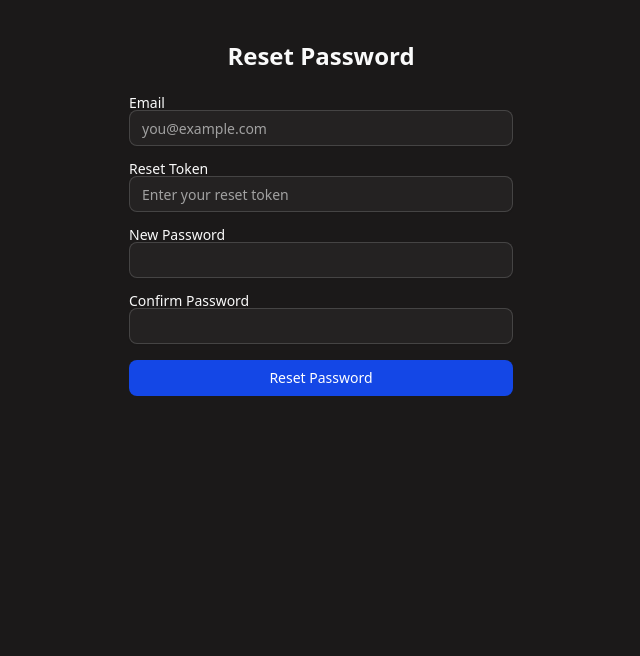
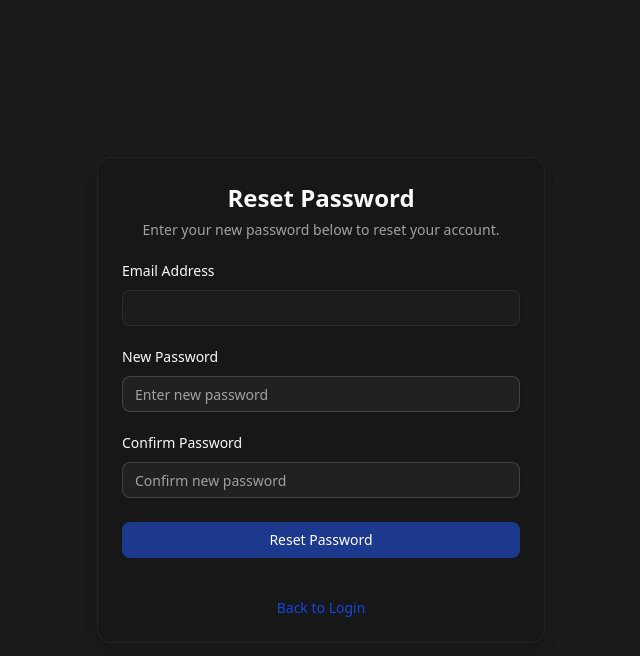
Before and after one commit to rshdgvn/LV-CIS, a React (Vite) app in the folder client/: page /reset-password in a window 1280 px wide. Shown: the top 656 px of the page, without its empty margins (319-959 px from the left). Built offline with nearby package versions, Linux system fonts and the light colour scheme; no server answers.

Commit message:
improved forgot password forms

```diff
--- a/client/src/pages/auth/ForgotPassword.jsx
+++ b/client/src/pages/auth/ForgotPassword.jsx
@@ -1,22 +1,28 @@
 import { useState } from "react";
+import { cn } from "@/lib/utils";
 import { Button } from "@/components/ui/button";
+import {
+  Card,
+  CardContent,
+  CardDescription,
+  CardHeader,
+  CardTitle,
+} from "@/components/ui/card";
 import { Input } from "@/components/ui/input";
 import { Label } from "@/components/ui/label";
 import { APP_URL } from "@/lib/config";
-import { useNavigate } from "react-router-dom";
 
-export function ForgotPassword() {
+export function ForgotPassword({ className, ...props }) {
   const [email, setEmail] = useState("");
   const [message, setMessage] = useState("");
-  const [token, setToken] = useState("");
   const [loading, setLoading] = useState(false);
 
   const handleSubmit = async (e) => {
     e.preventDefault();
     setLoading(true);
     setMessage("");
-    setToken("");
 
+    try {
       const res = await fetch(`${APP_URL}/forgot-password`, {
         method: "POST",
         headers: { "Content-Type": "application/json" },
@@ -24,78 +30,84 @@ export function ForgotPassword() {
       });
 
       const data = await res.json();
+      setMessage(data.message || "Something went wrong");
+    } catch (err) {
+      setMessage("Something went wrong. Please try again.");
+    } finally {
       setLoading(false);
-    setMessage(data.message || "Something went wrong");
-
-    if (data.token) {
-      setToken(data.token);
     }
   };
 
-  const nav = useNavigate();
+  return (
+    <div
+      className={cn(
+        "flex min-h-screen items-center justify-center px-4",
+        className
+      )}
+      {...props}
+    >
+      <div className="w-full max-w-md">
+        <Card className="shadow-lg border border-border/50">
+          <CardHeader className="text-center">
+            <CardTitle className="text-2xl font-semibold">
+              Forgot Your Password?
+            </CardTitle>
+            <CardDescription>
+              Enter your email below and we’ll send you a password reset link.
+            </CardDescription>
+          </CardHeader>
 
-  const copyToken = () => {
-    navigator.clipboard.writeText(token);
-    alert("Token copied to clipboard!");
-  };
-
-  return (
-    <div className="flex flex-col gap-6 max-w-sm mx-auto mt-10">
-      <h2 className="text-2xl font-bold text-center">Forgot Password</h2>
-
-      <form onSubmit={handleSubmit} className="grid gap-4">
-        <div>
-          <Label htmlFor="email">Email address</Label>
+          <CardContent>
+            <form onSubmit={handleSubmit} className="grid gap-6">
+              <div className="grid gap-3">
+                <Label htmlFor="email">Email Address</Label>
                 <Input
                   id="email"
                   type="email"
+                  placeholder="you@example.com"
                   value={email}
                   onChange={(e) => setEmail(e.target.value)}
-            placeholder="you@example.com"
                   required
                 />
               </div>
 
               <Button
+                type="submit"
                 disabled={loading}
-          type="submit"
-          className="bg-blue-700 text-white"
+                className="w-full bg-blue-900 text-white"
               >
-          {loading ? "Generating..." : "Generate Reset Token"}
+                {loading ? "Sending..." : "Send Reset Link"}
               </Button>
-      </form>
 
               {message && (
-        <p className="text-sm text-center text-muted-foreground mt-2">
+                <p
+                  className={`text-sm text-center mt-2 ${
+                    message.toLowerCase().includes("success")
+                      ? "text-green-600"
+                      : "text-red-500"
+                  }`}
+                >
                   {message}
                 </p>
               )}
 
-      {token && (
-        <div className="bg-muted p-3 rounded-md mt-3">
-          <p className="text-xs text-muted-foreground text-center break-all">
-            <strong>Reset Token:</strong> {token}
-          </p>
-          <Button
-            onClick={() => navigator.clipboard.writeText(token)}
-            className="w-full mt-2 bg-blue-700 text-white"
+              <div className="text-sm text-muted-foreground mt-4">
+                <a
+                  href="/login"
+                  className="text-white hover:underline underline-offset-4"
                 >
-            Copy Token
-          </Button>
-          <Button
-            onClick={() =>
-              nav(
-                `/reset-password?email=${encodeURIComponent(
-                  email
-                )}&token=${token}`
-              )
-            }
-            className="w-full mt-2 bg-green-700 text-white"
-          >
-            Go to Reset Password
-          </Button>
+                  Back to Login
+                </a>
               </div>
-      )}
+            </form>
+          </CardContent>
+        </Card>
+
+        <div className="text-muted-foreground text-center text-xs mt-4 text-balance">
+          If you don’t receive an email, please check your spam folder or
+          contact IT support.
+        </div>
+      </div>
     </div>
   );
 }
--- a/client/src/pages/auth/ResetPassword.jsx
+++ b/client/src/pages/auth/ResetPassword.jsx
@@ -1,22 +1,41 @@
-import { useState } from "react";
+import { useState, useEffect } from "react";
 import { Button } from "@/components/ui/button";
 import { Input } from "@/components/ui/input";
 import { Label } from "@/components/ui/label";
+import {
+  Card,
+  CardHeader,
+  CardTitle,
+  CardDescription,
+  CardContent,
+} from "@/components/ui/card";
 import { APP_URL } from "@/lib/config";
+import { useNavigate, useSearchParams } from "react-router-dom";
+import { cn } from "@/lib/utils";
 
-export function ResetPassword() {
+export function ResetPassword({ className, ...props }) {
   const [email, setEmail] = useState("");
   const [token, setToken] = useState("");
   const [password, setPassword] = useState("");
   const [confirm, setConfirm] = useState("");
   const [message, setMessage] = useState("");
   const [loading, setLoading] = useState(false);
+  const navigate = useNavigate();
+  const [searchParams] = useSearchParams();
+
+  useEffect(() => {
+    const urlToken = searchParams.get("token");
+    const urlEmail = searchParams.get("email");
+    if (urlToken) setToken(urlToken);
+    if (urlEmail) setEmail(urlEmail);
+  }, [searchParams]);
 
   const handleSubmit = async (e) => {
     e.preventDefault();
     setLoading(true);
     setMessage("");
 
+    try {
       const res = await fetch(`${APP_URL}/reset-password`, {
         method: "POST",
         headers: { "Content-Type": "application/json" },
@@ -29,39 +48,53 @@ export function ResetPassword() {
       });
 
       const data = await res.json();
+      setMessage(data.message || "Something went wrong");
+
+      if (res.ok) {
+        setTimeout(() => navigate("/login"), 2000);
+      }
+    } catch (err) {
+      setMessage("Something went wrong. Please try again.");
+    } finally {
       setLoading(false);
-    setMessage(data.message || "Something went wrong");
+    }
   };
 
   return (
-    <div className="flex flex-col gap-6 max-w-sm mx-auto mt-10">
-      <h2 className="text-2xl font-bold text-center">Reset Password</h2>
-      <form onSubmit={handleSubmit} className="grid gap-4">
-        <div>
-          <Label htmlFor="email">Email</Label>
+    <div
+      className={cn(
+        "flex min-h-screen items-center justify-center px-4",
+        className
+      )}
+      {...props}
+    >
+      <div className="w-full max-w-md">
+        <Card className="shadow-lg border border-border/50">
+          <CardHeader className="text-center">
+            <CardTitle className="text-2xl font-semibold">
+              Reset Password
+            </CardTitle>
+            <CardDescription>
+              Enter your new password below to reset your account.
+            </CardDescription>
+          </CardHeader>
+
+          <CardContent>
+            <form onSubmit={handleSubmit} className="grid gap-6">
+              <div className="grid gap-3">
+                <Label htmlFor="email">Email Address</Label>
                 <Input
                   id="email"
                   type="email"
                   value={email}
-            onChange={(e) => setEmail(e.target.value)}
-            required
-            placeholder="you@example.com"
+                  disabled
+                  className="bg-gray-100 cursor-not-allowed"
                 />
               </div>
 
-        <div>
-          <Label htmlFor="token">Reset Token</Label>
-          <Input
-            id="token"
-            type="text"
-            value={token}
-            onChange={(e) => setToken(e.target.value)}
-            required
-            placeholder="Enter your reset token"
-          />
-        </div>
+              <input type="hidden" value={token} readOnly />
 
-        <div>
+              <div className="grid gap-3">
                 <Label htmlFor="password">New Password</Label>
                 <Input
                   id="password"
@@ -69,10 +102,11 @@ export function ResetPassword() {
                   value={password}
                   onChange={(e) => setPassword(e.target.value)}
                   required
+                  placeholder="Enter new password"
                 />
               </div>
 
-        <div>
+              <div className="grid gap-3">
                 <Label htmlFor="confirm">Confirm Password</Label>
                 <Input
                   id="confirm"
@@ -80,23 +114,42 @@ export function ResetPassword() {
                   value={confirm}
                   onChange={(e) => setConfirm(e.target.value)}
                   required
+                  placeholder="Confirm new password"
                 />
               </div>
 
               <Button
                 disabled={loading}
                 type="submit"
-          className="bg-blue-700 text-white"
+                className="w-full bg-blue-900 text-white"
               >
                 {loading ? "Resetting..." : "Reset Password"}
               </Button>
-      </form>
 
               {message && (
-        <p className="text-sm text-center text-muted-foreground mt-2">
+                <p
+                  className={`text-sm text-center mt-2 ${
+                    message.toLowerCase().includes("success")
+                      ? "text-green-600"
+                      : "text-red-500"
+                  }`}
+                >
                   {message}
                 </p>
               )}
+
+              <div className="text-center text-sm text-muted-foreground mt-4">
+                <a
+                  href="/login"
+                  className="text-blue-700 hover:underline underline-offset-4"
+                >
+                  Back to Login
+                </a>
+              </div>
+            </form>
+          </CardContent>
+        </Card>
+      </div>
     </div>
   );
 }
```
Also changed, not shown: 1 other file (tests, documents, lock files or other folders). Lines whose indentation alone changed are shown as unchanged.
